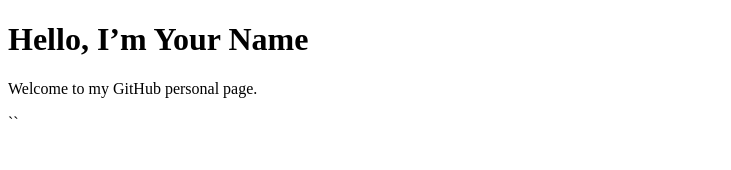
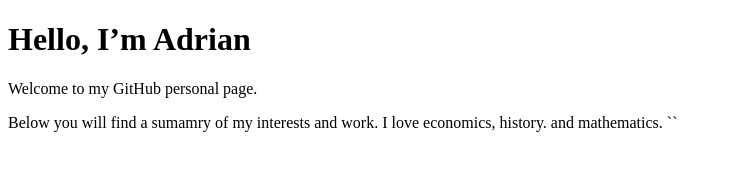
Before and after one commit to adrianmccune/adrianmccune.github.io, a plain HTML site: page index.html in a window 1280 px wide. Shown: the whole page, without its empty margins (0-731 px from the left). Drawn offline with Linux system fonts and the light colour scheme.

Commit message:
Update index.html

```diff
--- a/index.html
+++ b/index.html
@@ -4,8 +4,9 @@
   <title>Your Name</title>
 </head>
 <body>
-  <h1>Hello, I’m Your Name</h1>
+  <h1>Hello, I’m Adrian</h1>
   <p>Welcome to my GitHub personal page.</p>
+  <p>Below you will find a sumamry of my interests and work. I love economics, history. and mathematics.
 </body>
 </html>
 ``
```
